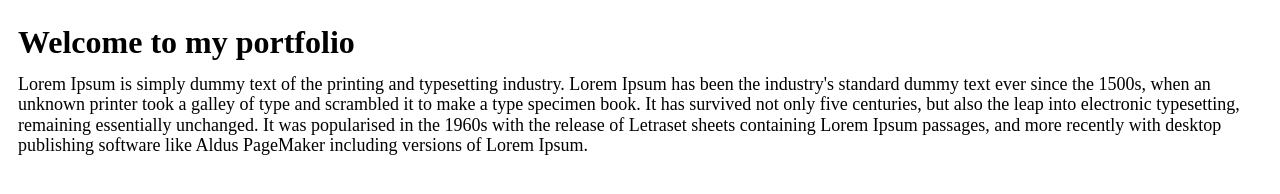
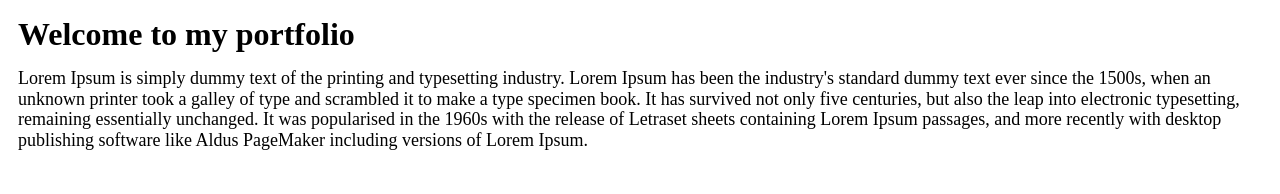
Before and after one commit to Rachelik/RespPortfolio, a plain HTML site: page index.html in a window 1280 px wide. Drawn offline with Linux system fonts and the light colour scheme.

Commit message:
update line-height

```diff
--- a/styles.css
+++ b/styles.css
@@ -5,11 +5,10 @@ body {
 h1 {
     font-weight: bold;
     font-size: 2rem;
-    line-height: 1.5;
-    padding-bottom: 8px;
+    padding-bottom: 1.125rem;
 }
 
 p {
     font-size: 1.125rem;
-    line-height: 1.125;
+    line-height: 1.15;
 }
```
